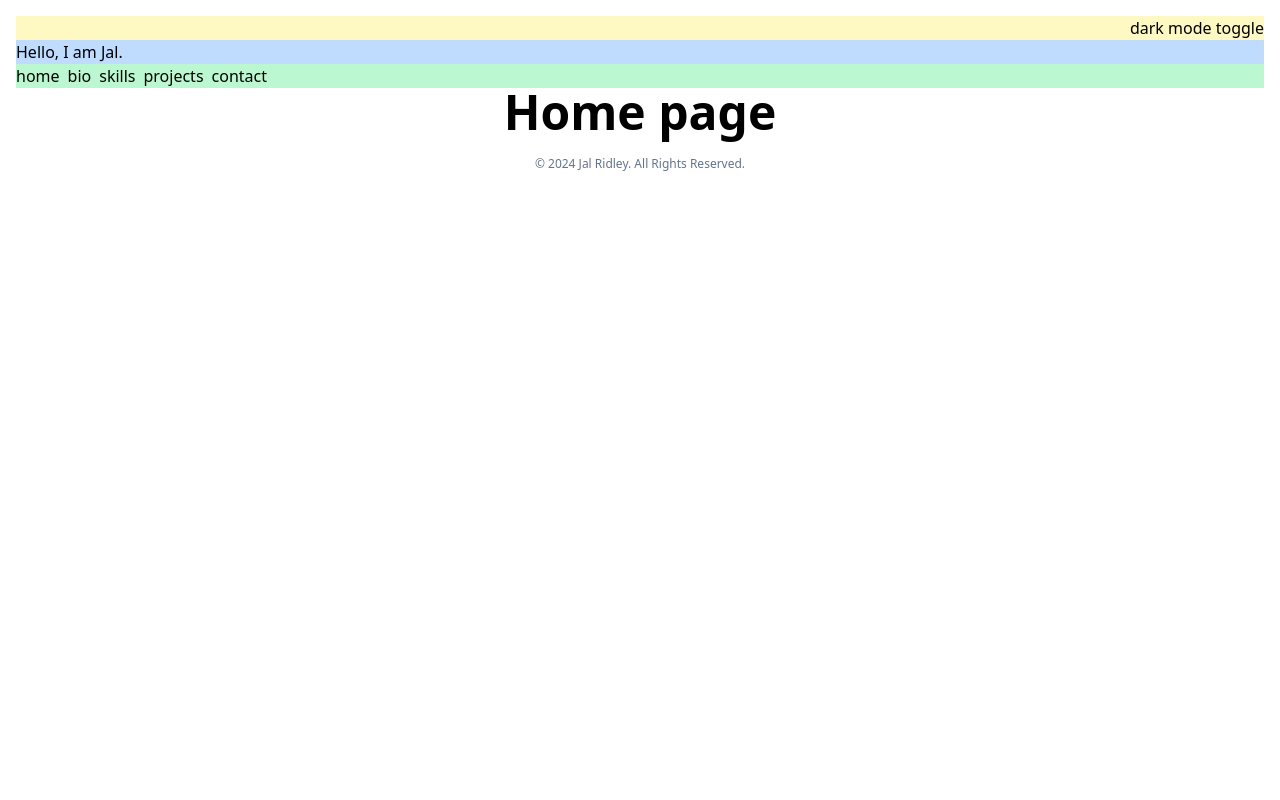
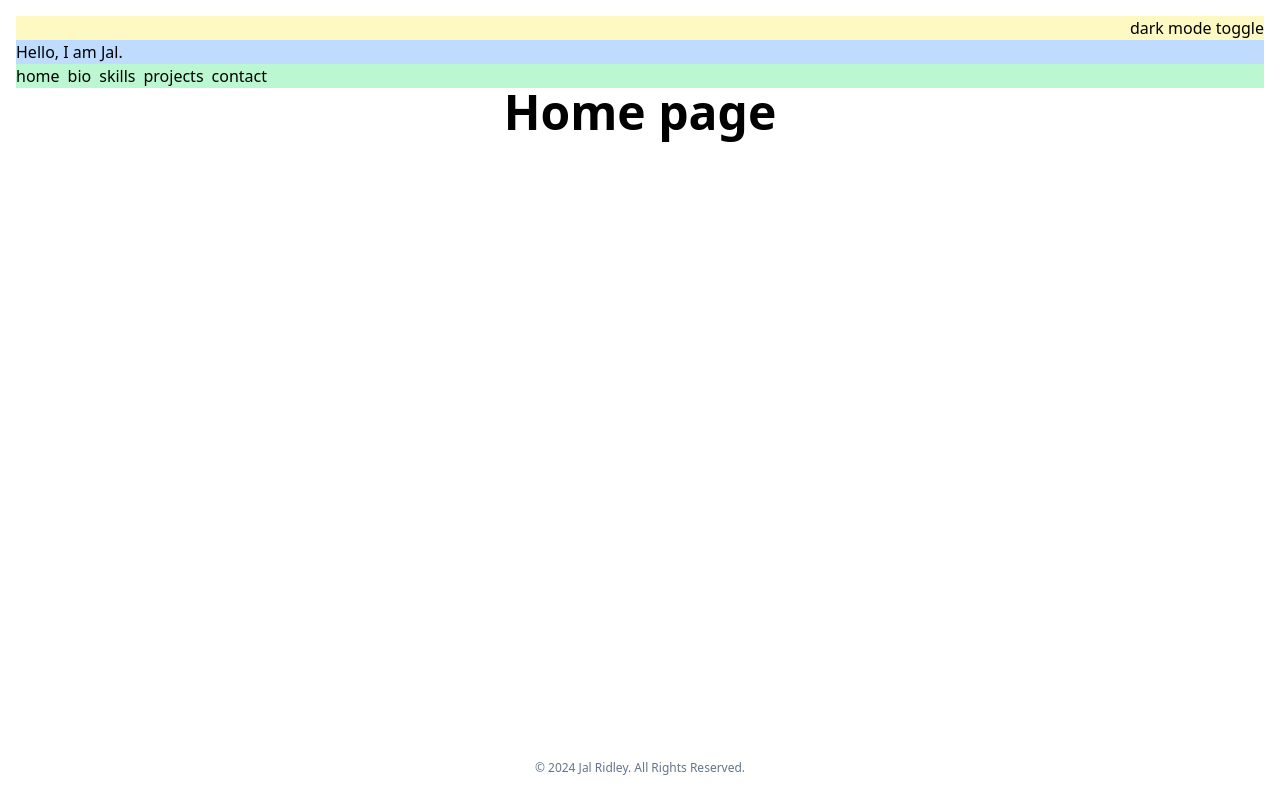
Before and after one commit to jalridley/portfolio, a Nuxt app: page / in a window 1280 px wide. Built offline with nearby package versions, Linux system fonts and the light colour scheme.

Commit message:
container & footer flex classes, min-w

```diff
--- a/layouts/default.vue
+++ b/layouts/default.vue
@@ -1,9 +1,11 @@
 <template>
-  <div class="container mx-auto h-screen w-full p-4 2xl:w-3/5">
+  <div
+    class="container mx-auto flex min-h-screen min-w-[390px] flex-col overflow-x-auto p-4 2xl:w-3/5"
+  >
     <header class="bg-yellow-100 text-right">
       <div>dark mode toggle</div>
     </header>
-    <main>
+    <main class="flex-grow">
       <h1 class="bg-blue-200">Hello, I am Jal.</h1>
       <nav class="space-x-2 bg-green-200">
         <NuxtLink to="/">home</NuxtLink>
@@ -14,7 +16,7 @@
       </nav>
       <slot />
     </main>
-    <footer class="flex w-full justify-center p-5">
+    <footer class="flex justify-center p-2">
       <div class="text-xs text-slate-500">
         &copy; {{ new Date().getFullYear() }} Jal Ridley. All Rights Reserved.
       </div>
```
